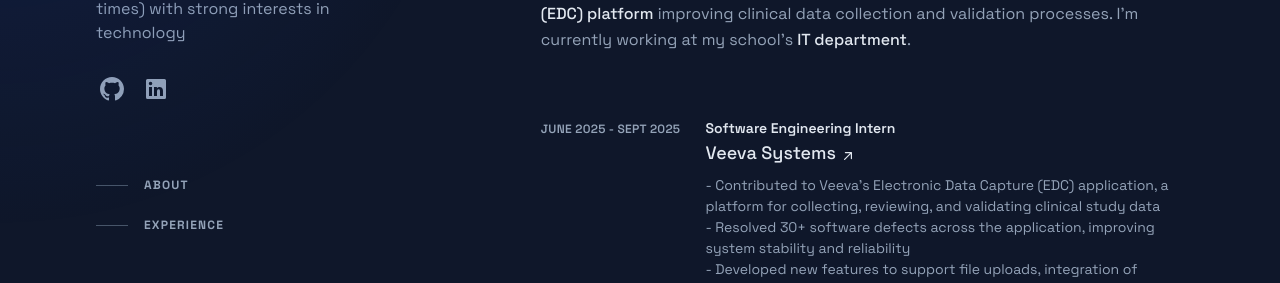
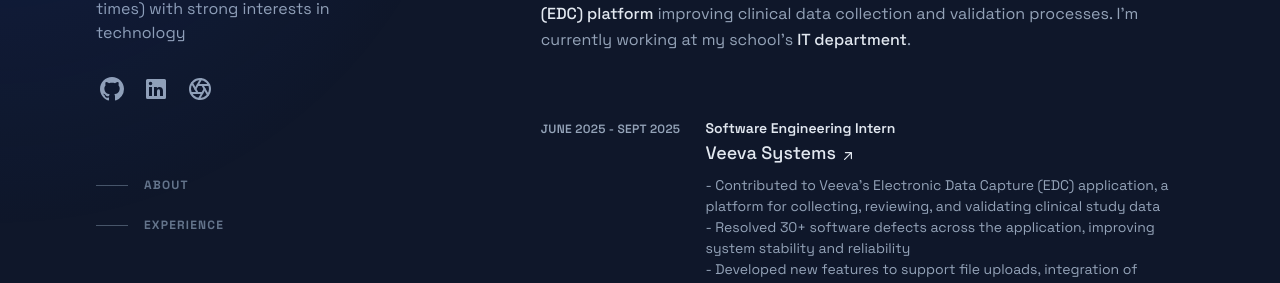
Before and after one commit to AkshatAdsule/AkshatAdsule.github.io, a Next.js app: page / in a window 1280 px wide. Shown: the part 251-534 px from the top of the page. Built offline with nearby package versions, Linux system fonts and the light colour scheme.

Commit message:
display link in header

```diff
--- a/app/_components/header.tsx
+++ b/app/_components/header.tsx
@@ -1,3 +1,4 @@
+import { Aperture } from "./icons/aperture";
 import { Github } from "./icons/github";
 import { LinkedIn } from "./icons/linkedin";
 
@@ -18,12 +19,15 @@
           <li className="mr-5 text-xs shrink-0">
             <LinkedIn />
           </li>
+          <li className="mr-5 text-xs shrink-0">
+            <Aperture />
+          </li>
         </ul>
         <nav className="nav hidden lg:block">
           <ul className="mt-16 w-max">
             <a className="group flex items-center py-3" href="#about">
               <span className="nav-indicator mr-4 h-px w-8 bg-slate-600 transition-all group-hover:w-16 group-hover:bg-slate-200 group-focus-visible:w-16 group-focus-visible:bg-slate-200 motion-reduce:transition-none"></span>
-							<span className="nav-text text-xs font-bold uppercase tracking-widest text-slate-400 group-hover:text-slate-200 group-focus-visible:text-slate-200">
+              <span className="nav-text text-xs font-bold uppercase tracking-widest text-slate-500 group-hover:text-slate-200 group-focus-visible:text-slate-200">
                 About
               </span>
             </a>
@@ -32,7 +36,7 @@
               href="#experience"
             >
               <span className="nav-indicator mr-4 h-px w-8 bg-slate-600 transition-all group-hover:w-16 group-hover:bg-slate-200 group-focus-visible:w-16 group-focus-visible:bg-slate-200 motion-reduce:transition-none"></span>
-							<span className="nav-text text-xs font-bold uppercase tracking-widest text-slate-400 group-hover:text-slate-200 group-focus-visible:text-slate-200">
+              <span className="nav-text text-xs font-bold uppercase tracking-widest text-slate-500 group-hover:text-slate-200 group-focus-visible:text-slate-200">
                 experience
               </span>
             </a>
```
Lines whose indentation alone changed are shown as unchanged.
